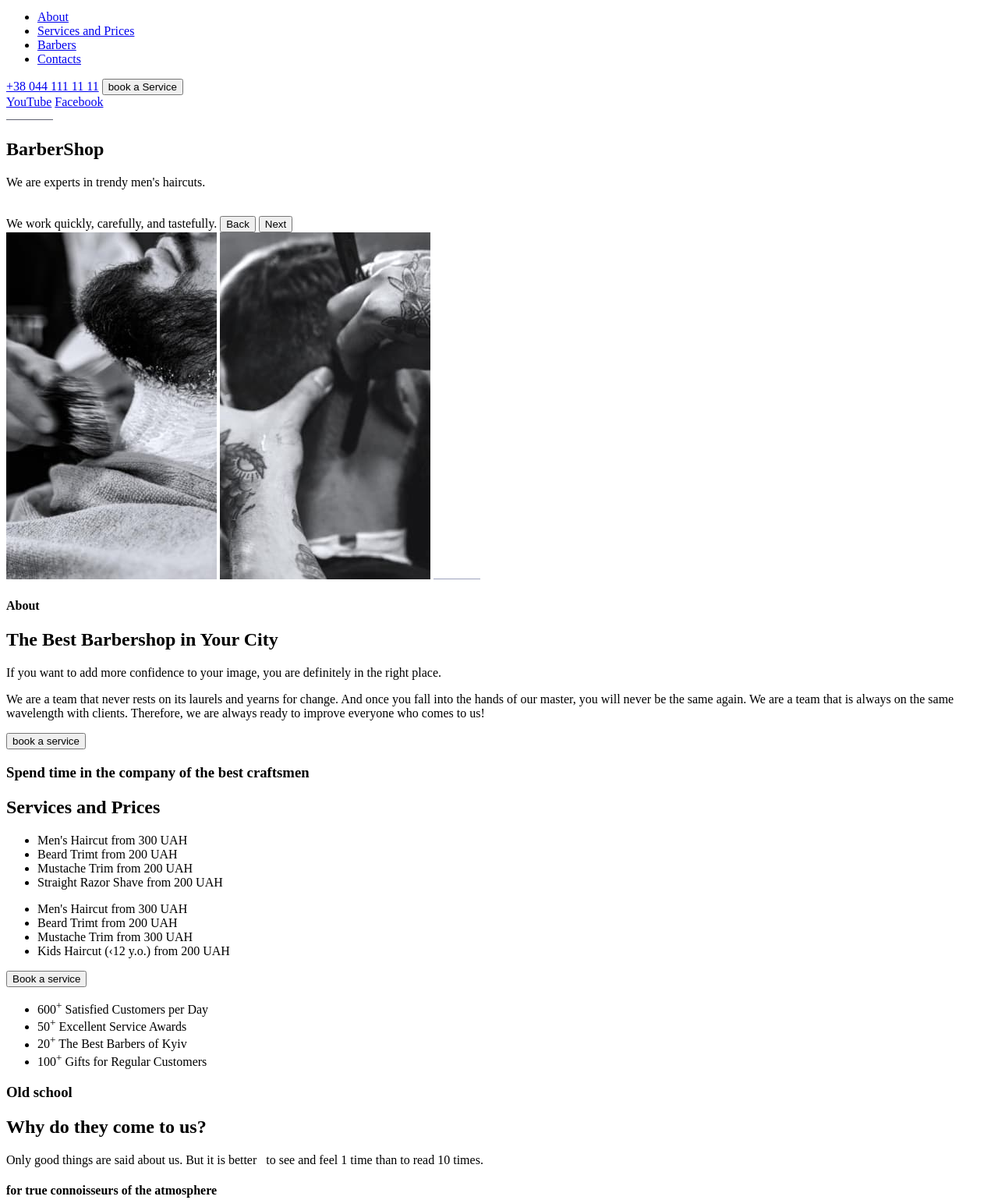
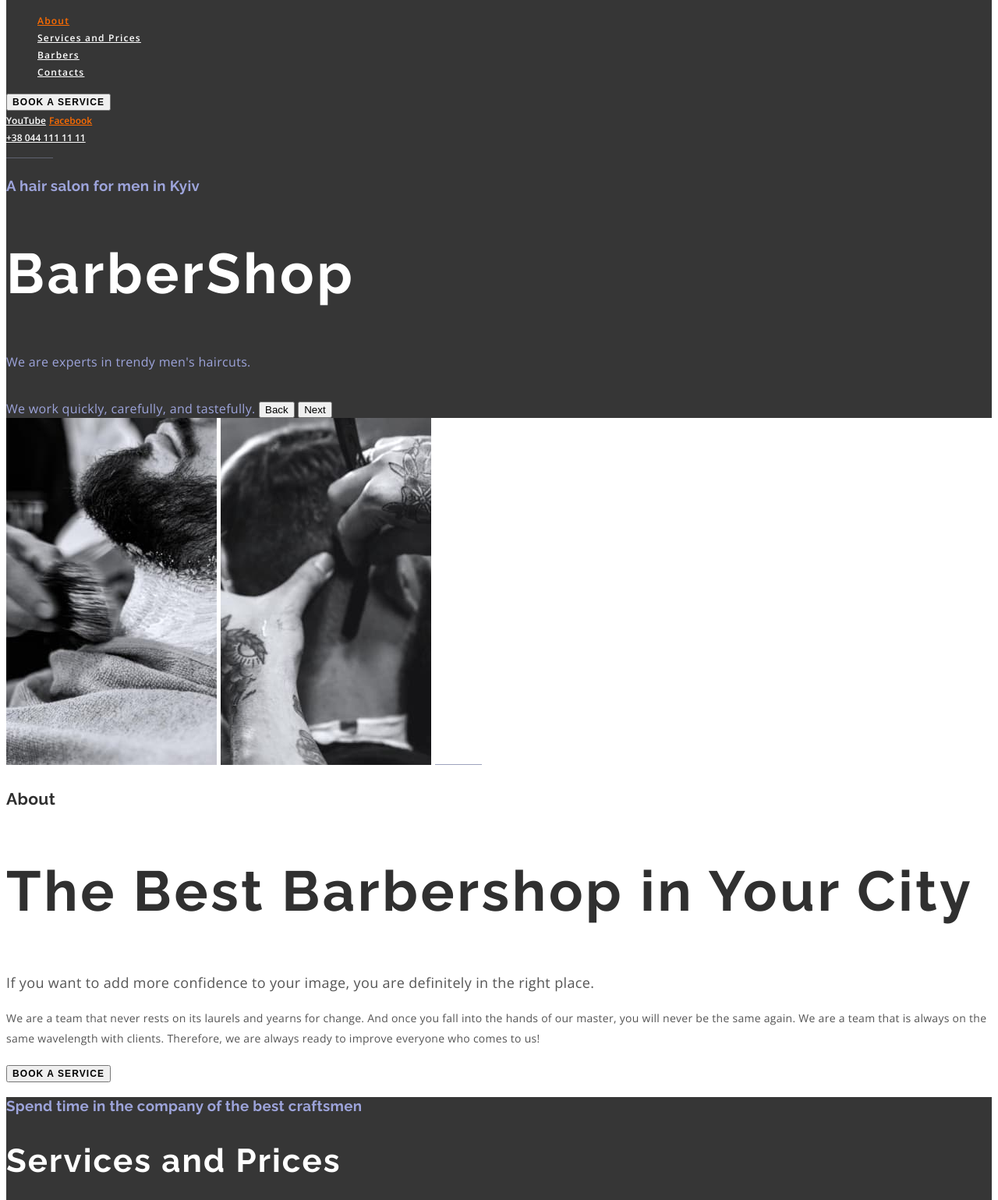
Before and after one commit to gabriellaballa/Barbershop, a plain HTML site: page index.html in a window 1280 px wide. Shown: the part 71-1610 px from the top of the page at 78% size. Drawn offline with nearby package versions, Linux system fonts and the light colour scheme.

Commit message:
update barbershop css

```diff
--- a/css/styles.css
+++ b/css/styles.css
@@ -0,0 +1,160 @@
+@import url("https://fonts.googleapis.com/css2?family=Open+Sans:wght@400;600;700&family=Raleway:wght@700&display=swap");
+
+:root {
+  --link-color: #ffffff;
+  --text-active: #ff6c00;
+  --link-active-color: #ff6c00;
+  --text-font-family: "Open Sans", sans-serif;
+  --heading-font-family: "Raleway", sans-serif;
+  --text-color: #9da4db;
+  --text-alternate-color: #303030;
+  --subheading-color: #9da4db;
+  --heading-color: #ffffff;
+  --heading-alernate-color: #303030;
+}
+body {
+  font-family: var(--text-font-family);
+}
+h1,
+h2,
+h3,
+h4,
+h5,
+h6 {
+  font-weight: bold;
+  font-family: var(--heading-font-family);
+}
+
+h2 {
+  font-size: 42px;
+  line-height: 49px;
+  letter-spacing: 0.05em;
+}
+ul {
+  list-style-type: none;
+}
+.button {
+  font-weight: 600;
+  font-size: 12px;
+  line-height: 16px;
+  letter-spacing: 0.09em;
+  text-transform: uppercase;
+}
+
+.global-header {
+  background: #363636;
+}
+.global-header a {
+  color: var(--link-color);
+  font-size: 12px;
+  line-height: 16px;
+  font-weight: 600;
+}
+.global-header .main-navigation a,
+.global-header .main-navigation a:visited {
+  letter-spacing: 0.1em;
+}
+.global-header a.active {
+  color: var(--link-active-color);
+}
+.global-header a.social-links {
+  font-size: 11px;
+  line-height: 15px;
+  letter-spacing: 0.2em;
+}
+.global-header .main-navigation .phone-number {
+  text-transform: uppercase;
+}
+.hero-heading {
+  font-family: "Raleway";
+  font-style: normal;
+  font-weight: 700;
+  font-size: 72px;
+  line-height: 85px;
+  letter-spacing: 0.05em;
+  color: var(--heading-color);
+}
+
+.hero-section {
+  background: #363636;
+}
+.section-heading {
+  font-size: 72px;
+  line-height: 85px;
+  letter-spacing: 0.05em;
+  color: #ffffff;
+}
+.section {
+  background: #363636;
+  color: var(--text-color);
+  letter-spacing: 0.02em;
+}
+.section address {
+  font-weight: 400;
+  font-size: 18px;
+  line-height: 30px;
+  letter-spacing: 0.02em;
+  color: var(--text-color);
+}
+.section address a {
+  color: var(--text-color);
+}
+.section address a:hover,
+.section address a:focus {
+  color: var(--link-color);
+}
+.section h3 {
+  color: var(--text-color);
+}
+.section h1,
+.section h2 {
+  color: var(--heading-color);
+}
+.section-with-light-bg {
+  background: #ffffff;
+  color: #555555;
+  font-style: normal;
+  font-weight: 400;
+  font-size: 18px;
+  line-height: 30px;
+}
+.section-with-light-bg h1,
+.section-with-light-bg h2,
+.section-with-light-bg h3 {
+  color: var(--heading-alernate-color);
+}
+.small-text {
+  font-weight: 400;
+  font-size: 14px;
+  line-height: 26px;
+  letter-spacing: 0.02em;
+}
+.section-with-gray-bg {
+  background: #f7f7f7;
+}
+
+/* lists*/
+.barber-list li {
+  font-weight: 400;
+  font-size: 18px;
+  line-height: 25px;
+  text-align: center;
+  letter-spacing: 0.02em;
+}
+.barber-list li em {
+  font-size: 14px;
+  line-height: 19px;
+  text-align: center;
+  letter-spacing: 0.02em;
+  color: var(--text-active);
+}
+.services-list {
+  font-weight: 400;
+  font-size: 18px;
+  line-height: 30px;
+  letter-spacing: 0.02em;
+  color: var(--text-color);
+}
+.no-underline {
+  text-decoration: none;
+}
--- a/index.html
+++ b/index.html
@@ -8,69 +8,78 @@
     <title>Barbershop</title>
   </head>
   <body>
-    <header>
+    <header class="global-header">
       <a href="index.html">
         <img src="./images/Logo.png" alt="logo" />
       </a>
-      <nav>
+      <nav class="main-navigation">
         <ul>
-          <li><a href="./about.html">About</a></li>
+          <li><a href="./about.html" class="active">About</a></li>
           <li><a href="./services.html">Services and Prices</a></li>
           <li><a href="./barbers">Barbers</a></li>
           <li><a href="./contacts">Contacts</a></li>
         </ul>
       </nav>
 
-      <a href="tel:+380441111111">+38 044 111 11 11</a>
-      <button type="button">book a Service</button>
-      <section>
+      <button class="button" type="button">book a Service</button>
+      <aside>
         <a
+          class="social-link"
           href="https://www.youtube.com"
           target="_blank"
           rel="noopener noreferrer nofollow"
           >YouTube</a
         >
         <a
+          class="social-link active"
           href="https://www.facebook.com"
           target="_blank"
           rel="noopener noreferrer nofollow"
           >Facebook</a
         >
-      </section>
+      </aside>
+      <a href="tel:+380441111111">+38 044 111 11 11</a>
     </header>
+    <!--main content -->
     <main>
-      <section>
+      <!-- hero section-->
+      <section class="section hero-section">
         <img src="./images/Rectangle 5.jpg" alt="-" />
-        <h1>BarberShop</h1>
+        <h3>A hair salon for men in Kyiv</h3>
+        <h1 class="hero-heading" title="BarberShop">BarberShop</h1>
         <p>We are experts in trendy men's haircuts.</p>
         <br />
         We work quickly, carefully, and tastefully.
         <button type="button">Back</button>
         <button type="button">Next</button>
       </section>
-      <section>
+      <!-- About -->
+      <section class="section section-with-light-bg">
         <img src="./images/img1.jpg" alt="img1" />
         <img src="./images/img2.jpg" alt="img2" />
-        <img src="./images/Rectangle6.jpg" alt="--" />
-        <h4>About</h4>
-        <h2>The Best Barbershop in Your City</h2>
+        <img src="./images/Rectangle6.jpg" alt="--" width="60px" height="1px" />
+        <h3 class="section-sub-heading">About</h3>
+        <h2 class="section-heading">The Best Barbershop in Your City</h2>
         <p>
           If you want to add more confidence to your image, you are definitely
           in the right place.
         </p>
-        <p>
+        <p class="small-text">
           We are a team that never rests on its laurels and yearns for change.
           And once you fall into the hands of our master, you will never be the
           same again. We are a team that is always on the same wavelength with
           clients. Therefore, we are always ready to improve everyone who comes
           to us!
         </p>
-        <button>book a service</button>
+        <button class="button" type="button">book a service</button>
       </section>
-      <section>
-        <h3>Spend time in the company of the best craftsmen</h3>
+      <!-- Services and prices-->
+      <section class="section">
+        <h3 class="section-sub-heading">
+          Spend time in the company of the best craftsmen
+        </h3>
         <h2>Services and Prices</h2>
-        <ul>
+        <ul class="services-list">
           <li>
             <span>Men's Haircut</span>
             <span>from 300 UAH </span>
@@ -106,10 +115,10 @@
             <span>from 200 UAH</span>
           </li>
         </ul>
-        <button>Book a service</button>
+        <button class="button" type="button">Book a service</button>
       </section>
       <!-- Old school -->
-      <section>
+      <section class="section section-with-light-bg">
         <ul>
           <li>
             <span>600</span><sup>+</sup>
@@ -135,13 +144,16 @@
           </p>
         </article>
       </section>
-      <section>
-        <h4>for true connoisseurs of the atmosphere</h4>
+      <!-- Our Barbers-->
+      <section class="section section-with-light-bg section-with-gray-bg">
+        <h3 class="section-sub-heading">
+          for true connoisseurs of the atmosphere
+        </h3>
         <h2>Our Barbers</h2>
-        <ul>
+        <ul class="barbers-list">
           <li>
             <img src="./images/johnsmith.jpg" alt="johnsmith" />
-            John Smith
+            <span>John Smith</span>
             <em>Extreme Barber</em>
             <img src="./images/instagram.jpg" alt="instagram" />
             <img src="./images/twitter.jpg" alt="twitter" />
@@ -150,7 +162,7 @@
           </li>
           <li>
             <img src="./images/micheledoe.jpg" alt="micheledoe" />
-            Michele Doe
+            <span> Michele Doe</span>
             <em>Extreme Barber</em>
             <img src="./images/instagram.jpg" alt="instagram" />
             <img src="./images/twitter.jpg" alt="twitter" />
@@ -159,7 +171,7 @@
           </li>
           <li>
             <img src="./images/alanblack.jpg" alt="alanblack" />
-            Alan Black
+            <span> Alan Black</span>
             <em>Extreme Barber</em>
             <img src="./images/instagram.jpg" alt="instagram" />
             <img src="./images/twitter.jpg" alt="twitter" />
@@ -168,8 +180,9 @@
           </li>
         </ul>
       </section>
-      <section>
-        <h4>In Latin, "barba" means "beard"</h4>
+      <!--Motto-->
+      <section class="section section-with-light-bg">
+        <h3 class="section-sub-heading">In Latin, "barba" means "beard"</h3>
         <ul>
           <li><img src="./images/pic1.jpg" alt="pic1" /></li>
           <li><img src="./images/pic2.jpg" alt="pic2" /></li>
@@ -177,7 +190,8 @@
           <li><img src="./images/pic4.jpg" alt="pic4" /></li>
         </ul>
       </section>
-      <section>
+      <!--Contacts-->
+      <section class="section">
         <h2>Contacts</h2>
         <address>
           <span
@@ -204,6 +218,7 @@
         </div>
       </section>
     </main>
+    <!--Footer-->
     <footer>
       <span>&#169; Copyright 2022</span>
       <ul>
```
